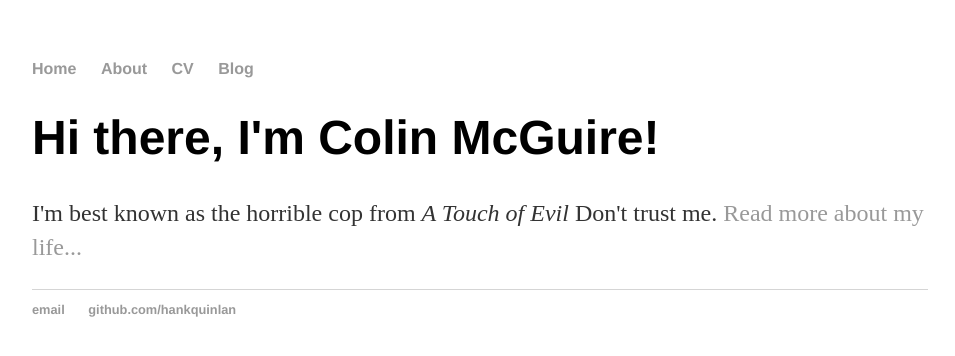
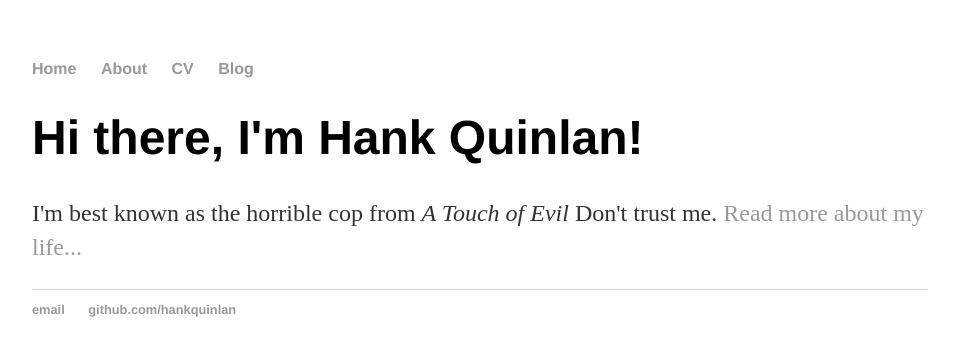
Before and after one commit to spiedeman/spiedy.github.io, a Jekyll site: the page built from index.html, in a window 1280 px wide. Shown: the top 356 px of the page, without its empty margins (160-1115 px from the left). Built offline with Jekyll 4.4.1, drawn with Linux system fonts in a browser that asks for light colours.

Commit message:
Update index.html

```diff
--- a/index.html
+++ b/index.html
@@ -1,30 +1,8 @@
-<!DOCTYPE html>
-<html>
-	<head>
-		<title>Colin McGuire, Horrible Cop</title>
-		<!-- link to main stylesheet -->
-		<link rel="stylesheet" type="text/css" href="/css/main.css">
-	</head>
-	<body>
-		<nav>
-    		<ul>
-        		<li><a href="/">Home</a></li>
-	        	<li><a href="/about">About</a></li>
-        		<li><a href="/cv">CV</a></li>
-        		<li><a href="/blog">Blog</a></li>
-    		</ul>
-		</nav>
-		<div class="container">
-    		<div class="blurb">
-        		<h1>Hi there, I'm Colin McGuire!</h1>
-				<p>I'm best known as the horrible cop from <em>A Touch of Evil</em> Don't trust me. <a href="/about">Read more about my life...</a></p>
-    		</div><!-- /.blurb -->
-		</div><!-- /.container -->
-		<footer>
-    		<ul>
-        		<li><a href="mailto:hankquinlanhub@gmail.com">email</a></li>
-        		<li><a href="https://github.com/hankquinlan">github.com/hankquinlan</a></li>
-			</ul>
-		</footer>
-	</body>
-</html>
+---
+layout: default
+title: Hank Quinlan, Horrible Cop
+---
+<div class="blurb">
+	<h1>Hi there, I'm Hank Quinlan!</h1>
+	<p>I'm best known as the horrible cop from <em>A Touch of Evil</em> Don't trust me. <a href="/about">Read more about my life...</a></p>
+</div><!-- /.blurb -->
```
